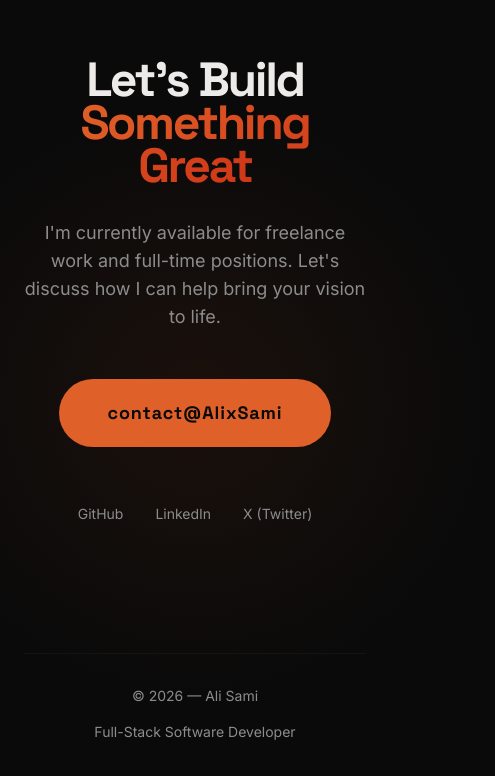
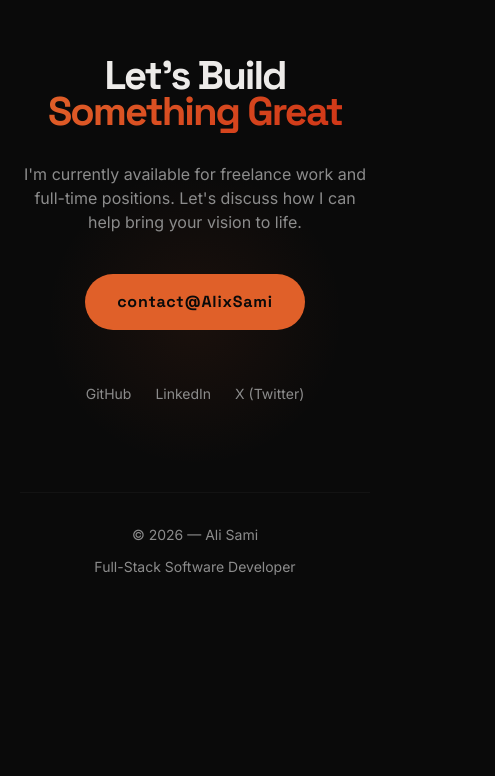
Before and after one commit to 4ge101/alixsami.github.io, a React (Vite) app in the folder frontend/: page / in a window 390 px wide. Shown: the part 6027-6803 px from the top of the page, 495 px wide, since content can reach past the window. After the commit the page ends 6700 px from the top, so only its background shows below. Built offline with nearby package versions, Linux system fonts and the light colour scheme; the HTML template or start-up script is replaced by a standard one.

Commit message:
making website to responsive

```diff
--- a/frontend/src/components/Contact.tsx
+++ b/frontend/src/components/Contact.tsx
@@ -13,10 +13,7 @@ const Contact = () => {
   useEffect(() => {
     const ctx = gsap.context(() => {
       gsap.from(headingRef.current, {
-        scrollTrigger: {
-          trigger: headingRef.current,
-          start: "top 85%",
-        },
+        scrollTrigger: { trigger: headingRef.current, start: "top 85%" },
         y: 100,
         opacity: 0,
         duration: 1.2,
@@ -24,10 +21,7 @@ const Contact = () => {
       });
 
       gsap.from(contentRef.current?.children || [], {
-        scrollTrigger: {
-          trigger: contentRef.current,
-          start: "top 85%",
-        },
+        scrollTrigger: { trigger: contentRef.current, start: "top 85%" },
         y: 40,
         opacity: 0,
         stagger: 0.15,
@@ -40,18 +34,23 @@ const Contact = () => {
   }, []);
 
   return (
-    <section ref={sectionRef} id="contact" className="section-padding relative">
-      {/* Ambient glow - Using radial gradient instead of heavy blur filter */}
-      <div className="absolute top-1/2 left-1/2 -translate-x-1/2 -translate-y-1/2 w-[600px] h-[600px] bg-[radial-gradient(circle,rgba(224,94,40,0.08)_0%,transparent_70%)] pointer-events-none" />
+    <section ref={sectionRef} id="contact" className="section-padding relative px-5 md:px-8">
+      {/* Ambient glow */}
+      <div className="absolute top-1/2 left-1/2 -translate-x-1/2 -translate-y-1/2 w-[300px] md:w-[600px] h-[300px] md:h-[600px] bg-[radial-gradient(circle,rgba(224,94,40,0.08)_0%,transparent_70%)] pointer-events-none" />
 
       <div className="max-w-4xl mx-auto text-center relative z-10">
-        <h2 ref={headingRef} className="font-display text-5xl md:text-7xl lg:text-9xl font-black mb-8 leading-[0.9] tracking-tighter">
+        {/* Heading — prevent overflow on small screens */}
+        <h2
+          ref={headingRef}
+          className="font-display font-black mb-8 leading-[0.9] tracking-tighter"
+          style={{ fontSize: "clamp(2.5rem, 10vw, 9rem)" }}
+        >
           Let's Build<br />
           <span className="text-gradient">Something Great</span>
         </h2>
 
         <div ref={contentRef}>
-          <p className="text-muted-foreground text-lg md:text-xl font-body mb-12 max-w-xl mx-auto">
+          <p className="text-muted-foreground text-base md:text-xl font-body mb-10 md:mb-12 max-w-xl mx-auto">
             I'm currently available for freelance work and full-time positions.
             Let's discuss how I can help bring your vision to life.
           </p>
@@ -59,56 +58,40 @@ const Contact = () => {
           <MagneticButton strength={0.4}>
             <a
               href="mailto:contact@AlixSami.com"
-              className="inline-block px-12 py-5 font-display font-bold text-lg tracking-wider bg-primary text-primary-foreground rounded-full hover:shadow-[0_0_40px_hsl(36_100%_55%/0.3)] transition-all duration-500 group relative overflow-hidden"
+              className="inline-block px-8 md:px-12 py-4 md:py-5 font-display font-bold text-base md:text-lg tracking-wider bg-primary text-primary-foreground rounded-full hover:shadow-[0_0_40px_hsl(36_100%_55%/0.3)] transition-all duration-500 group relative overflow-hidden"
             >
               <span className="relative z-10">contact@AlixSami</span>
               <span className="absolute inset-0 bg-foreground transform scale-x-0 origin-left group-hover:scale-x-100 transition-transform duration-500 ease-out rounded-full" />
-              <span className="absolute inset-0 z-10 flex items-center justify-center text-background opacity-0 group-hover:opacity-100 transition-opacity duration-500 font-display font-bold text-lg">
+              <span className="absolute inset-0 z-10 flex items-center justify-center text-background opacity-0 group-hover:opacity-100 transition-opacity duration-500 font-display font-bold text-base md:text-lg">
                 contact@AlixSami
               </span>
             </a>
           </MagneticButton>
 
-          <div className="flex items-center justify-center gap-8 mt-12">
-            <MagneticButton>
+          <div className="flex items-center justify-center gap-6 md:gap-8 mt-10 md:mt-12 flex-wrap">
+            {[
+              { label: "GitHub", href: "https://github.com/4ge101" },
+              { label: "LinkedIn", href: "https://www.linkedin.com/in/sami-ali-548272319/" },
+              { label: "X (Twitter)", href: "https://x.com/sami72982704" },
+            ].map(({ label, href }) => (
+              <MagneticButton key={label}>
                 <a
-                href="https://github.com/4ge101"
+                  href={href}
                   target="_blank"
                   rel="noopener noreferrer"
-                className="hover-line text-muted-foreground hover:text-foreground text-sm font-body transition-colors duration-300"
+                  className="hover-line text-muted-foreground hover:text-foreground text-sm font-body transition-colors duration-300 py-2"
                   data-cursor-hover
                 >
-                GitHub
+                  {label}
                 </a>
               </MagneticButton>
-            <MagneticButton>
-              <a
-                href="https://www.linkedin.com/in/sami-ali-548272319/"
-                target="_blank"
-                rel="noopener noreferrer"
-                className="hover-line text-muted-foreground hover:text-foreground text-sm font-body transition-colors duration-300"
-                data-cursor-hover
-              >
-                LinkedIn
-              </a>
-            </MagneticButton>
-            <MagneticButton>
-              <a
-                href="https://x.com/sami72982704"
-                target="_blank"
-                rel="noopener noreferrer"
-                className="hover-line text-muted-foreground hover:text-foreground text-sm font-body transition-colors duration-300"
-                data-cursor-hover
-              >
-                X (Twitter)
-              </a>
-            </MagneticButton>
+            ))}
           </div>
         </div>
       </div>
 
       {/* Footer */}
-      <div className="mt-32 pt-8 border-t border-border/30 flex flex-col md:flex-row items-center justify-between gap-4">
+      <div className="mt-20 md:mt-32 pt-8 border-t border-border/30 flex flex-col md:flex-row items-center justify-between gap-3">
         <span className="text-muted-foreground text-sm font-body">
           © {new Date().getFullYear()} — Ali Sami
         </span>
--- a/frontend/src/components/Navigation.tsx
+++ b/frontend/src/components/Navigation.tsx
@@ -141,7 +141,7 @@ const Navigation = () => {
     <>
      <nav
         ref={navRef}
-        className={`fixed top-0 left-0 w-[76%] md:w-full mx-auto z-[100] transition-all duration-500 ${
+        className={`fixed top-0 left-0 w-full mx-auto z-[100] transition-all duration-500 ${
         scrolled
         ? "py-3 px-6 md:px-12 lg:px-20 backdrop-blur-lg bg-background/80 border-b border-border/30 shadow-[0_4        px_30px_rgba(0,0,0,0.3)]"
       : "py-5 px-6 md:px-12 lg:px-20"
```
Lines whose indentation alone changed are shown as unchanged.
